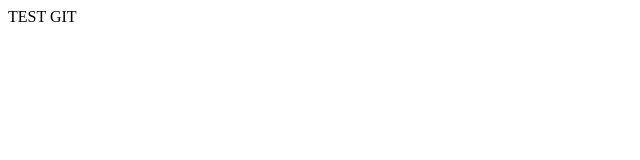
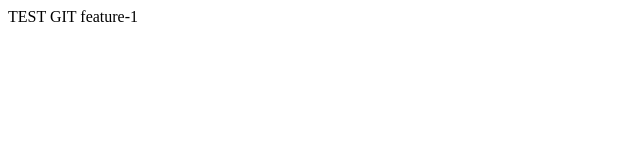
Before and after one commit to kazumasa-t/comit_test, a plain HTML site: page index.html in a window 1280 px wide. Shown: the full height of the page, 0-640 px from the left. Drawn offline with Linux system fonts and the light colour scheme.

Commit message:
feature-1

```diff
--- a/index.html
+++ b/index.html
@@ -5,6 +5,6 @@
 		<title>test git</title>
 	</head>
 	<body>
-		TEST GIT
+		TEST GIT feature-1
 	</body>
 </html>
```
